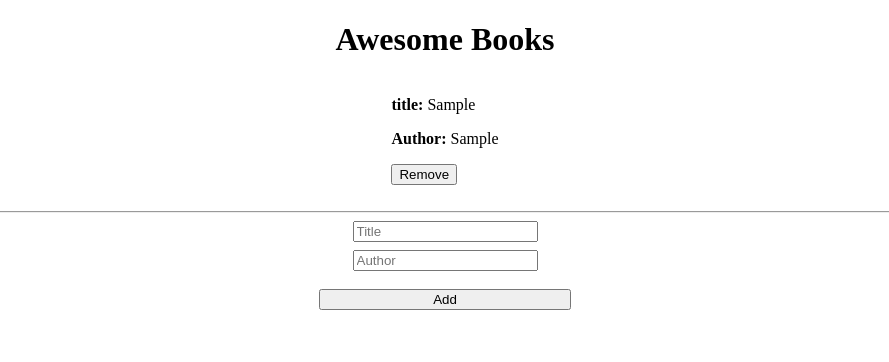
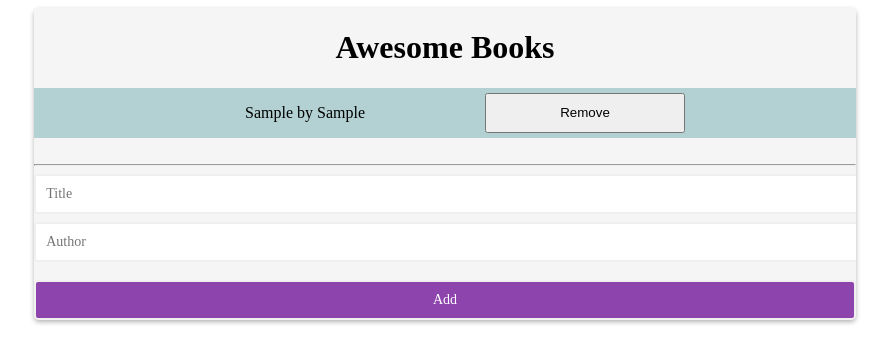
Before and after one commit to fortuneonyeka/books, a website: page index.html in a window 1280 px wide. Both pictures are taken after typing "Sample", "Sample" into the empty fields and a click on the input "Add". Shown: the whole page, without its empty margins (195-1084 px from the left). Drawn offline with Linux system fonts and the light colour scheme.

```diff
--- a/main.js
+++ b/main.js
@@ -29,10 +29,10 @@
     let id = 0;
     for (const book of books) {
       bookHolder.innerHTML += `
-      <div>
-        <p><strong>title:</strong> ${book.title}</p>
-        <p><strong>Author:</strong> ${book.author}</p>
-        <button onClick="UI.destroyBook(${id++})">Remove</button>
+      <div class="display">
+        <p class="book"> ${book.title} by ${book.author}</p>
+
+        <button class ="remove" onClick="UI.destroyBook(${id++})">Remove</button>
       </div>`;
     }
   }
--- a/style.css
+++ b/style.css
@@ -1,17 +1,66 @@
+body {
+  text-align: center;
+  display: flex;
+  justify-content: center;
+}
+
 .container h1,
 .container #books {
   text-align: center;
 }
 
 .flex {
+  background-color: #b3d1d2;
+  display: inline-block;
   display: flex;
   justify-content: center;
 }
 
 .btn {
   width: 20%;
+  background-color: #8e44ad;
+  color: #fff;
+  font-size: 18px;
+  display: inline;
+  float: right;
+  padding: 20px;
 }
 
 .author {
   margin-top: 0.5rem;
 }
+
+.container {
+  background-color: whitesmoke;
+  border-radius: 5px;
+  box-shadow: 0 2px 5px rgba(0, 0, 0, 0.3);
+  width: 65%;
+  overflow: hidden;
+}
+
+.form-group input {
+  border: 2px solid #f0f0f0;
+  border-radius: 4px;
+  display: block;
+  font-size: 14px;
+  width: 100%;
+  padding: 10px;
+  font-family: inherit;
+}
+
+.display{
+  display: grid;
+  grid-template-columns: repeat(7, 1fr);
+  gap: 70px;
+  grid-template-areas:
+    "a a a a b b b b";
+}
+
+.remove {
+  grid-area: b;
+  margin: 5px;
+}
+
+.book{
+  grid-area: a;
+}
```
Also changed, not shown: package.json (added, +29 -0 lines), .github/workflows/linters.yml (added), 1 other file.
